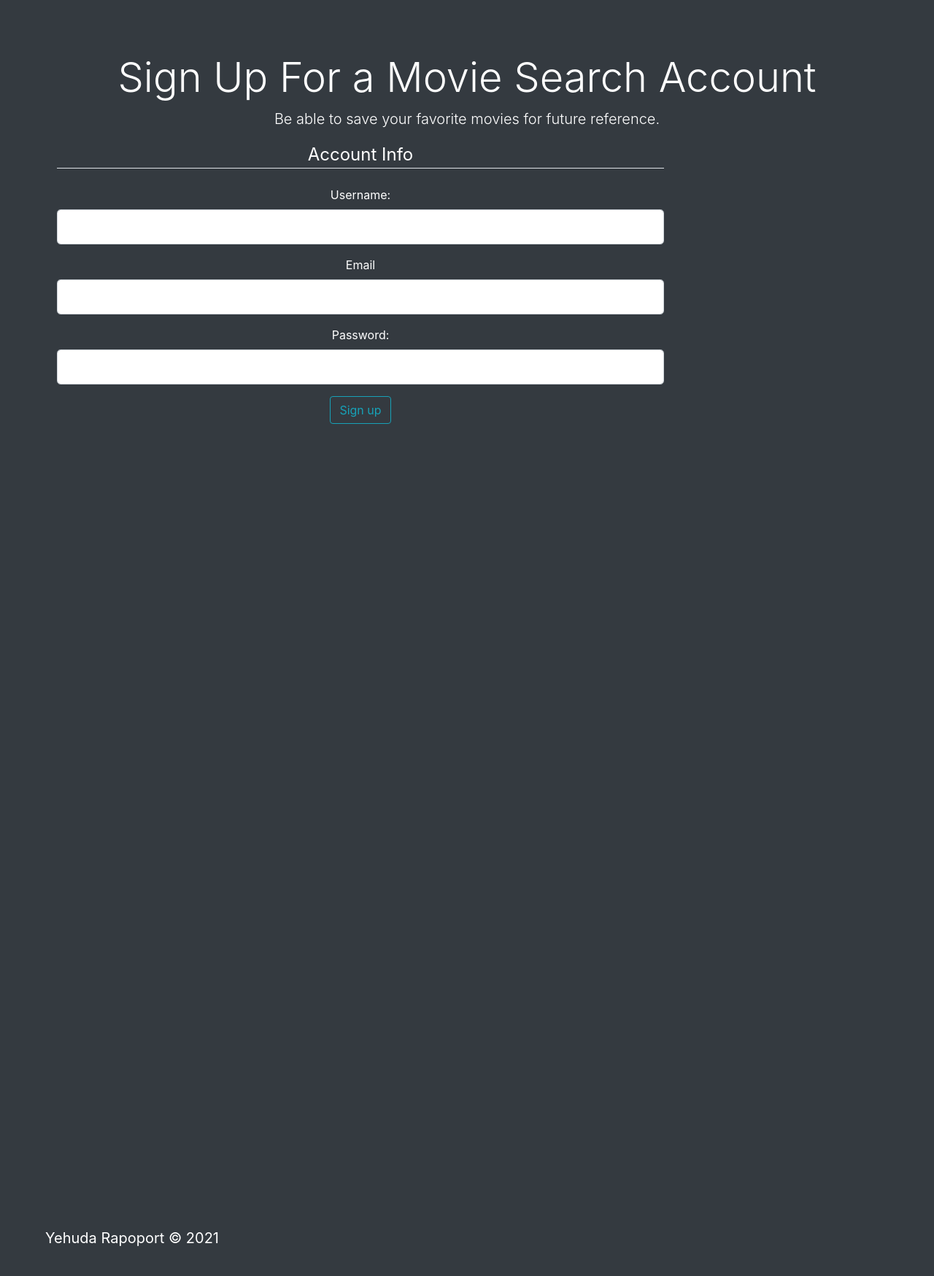
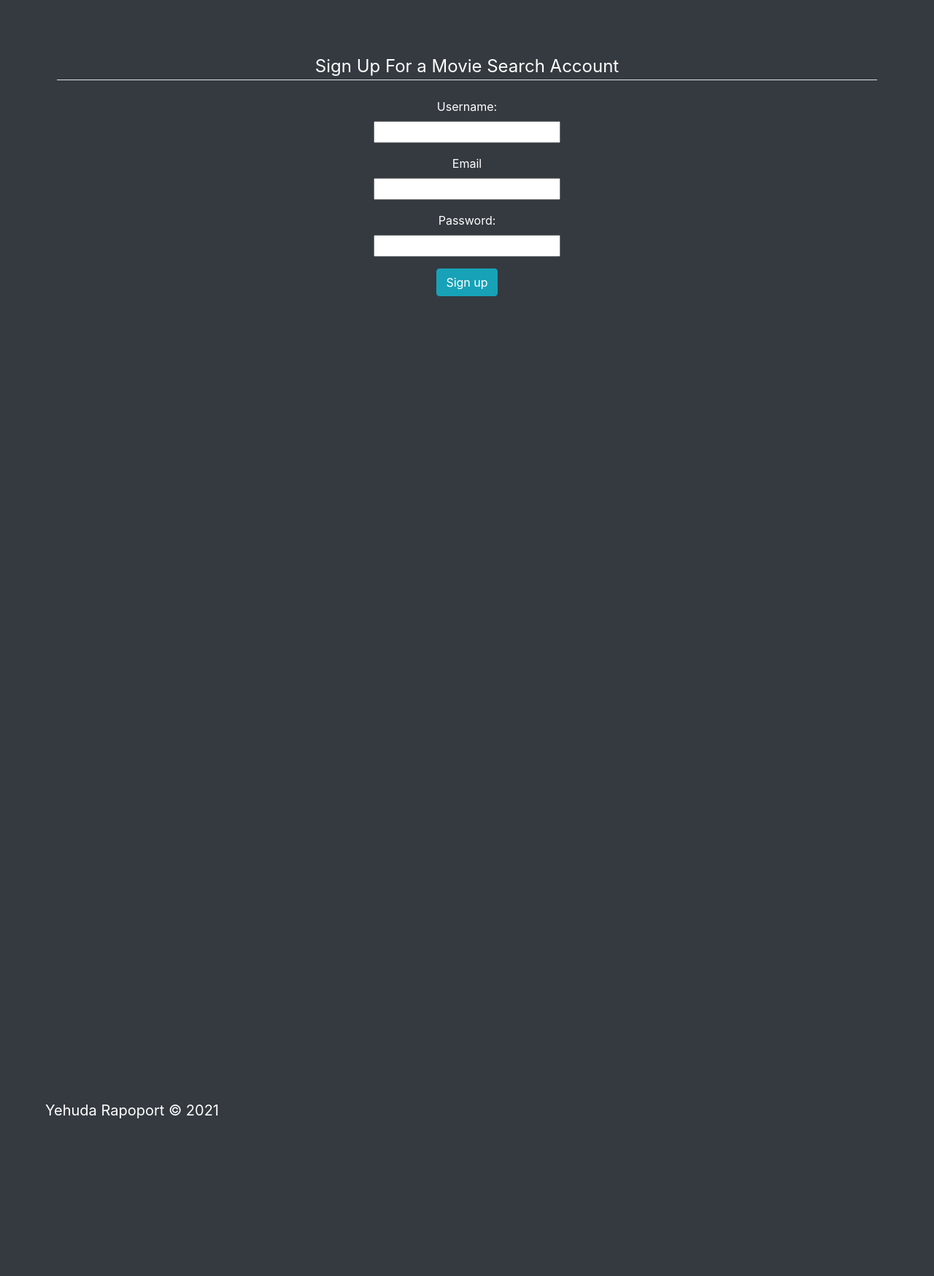
Before and after one commit to Yehuda1977/flaskmoviedb, a Flask app: page /sign-up in a window 1280 px wide. Shown: the part 56-1805 px from the top of the page at 73% size. After the commit the page ends 1589 px from the top, so only its background shows below. Run offline with Flask 2, Linux system fonts and the light colour scheme; some libraries are stand-ins or nearby versions.

Commit message:
fixed a few things

```diff
--- a/webapp/templates/home.html
+++ b/webapp/templates/home.html
@@ -6,15 +6,15 @@
 <div class="container-fluid bg-dark text-white">
     <div class="p-5 mx-auto" style="width: 100%; text-align: center;">
 
-        <h3 class="display-4 d-none d-lg-block">Welcome to Movie Search</h3>
+        <h3 class="display-4 d-lg-block">Welcome to Movie Search</h3>
         <hr class="my-4" />
         <div class="container">
             <div class="container my-4">
-                <button class="btn btn-outline-success"><a style="text-decoration: none; color: white" href="{{url_for('movie_search')}}">Search for Movies</a></button>
+                <button class="btn btn-info"><a style="text-decoration: none; color: white" href="{{url_for('movie_search')}}">Search for Movies</a></button>
               </div>
         {% if current_user.is_authenticated %}
           <div class="container my-4">
-            <button class="btn btn-outline-success"><a style="text-decoration: none; color: white" href="{{url_for('profile_page', user_id=current_user.id)}}">Your Favorites</a></button>
+            <button class="btn btn-info"><a style="text-decoration: none; color: white" href="{{url_for('profile_page', user_id=current_user.id)}}">Your Favorites</a></button>
           </div>
         {% endif %}
         </div>
--- a/webapp/templates/movie_search.html
+++ b/webapp/templates/movie_search.html
@@ -5,7 +5,6 @@
     <div class="p-5 mx-auto" style="width: 100%; text-align: center;">
 
     <!-- <h3 class="display-4">Welcome to Movie Search</h3> -->
-        <p class="lead">Enter in any word and find all the movies that contain that word.</p>
 
     <form class="d-flex" id="search-form" method="POST" action="" novalidate>
         {{ form.hidden_tag() }}
@@ -16,9 +15,10 @@
 
           <div class="container my-4">
 
+            <legend class="border-bottom mb-4">Enter in a search term to find a movie.</legend>
 
                 <p>{{ form.query() }}</p>
-                <p>{{ form.submit() }}</p>
+                <p>{{ form.submit(class="btn btn-info") }}</p>
 
 
 
--- a/webapp/templates/signup.html
+++ b/webapp/templates/signup.html
@@ -3,15 +3,16 @@
 {% block content %}
 {% if not current_user.is_authenticated %}
 <div class="container-fluid bg-dark text-white">
-    <div class="p-5 mx-auto" style="width: 100%; text-align: center;">
+    <div class="p-5 mx-auto" style="width: 100%; text-align: center; margin-bottom: 1000px;">
 
-    <h3 class="display-4">Sign Up For a Movie Search Account</h3>
-        <p class="lead">Be able to save your favorite movies for future reference.</p>
+        <div class="row">
+            <div class="col">
+
         <form method="POST" action="" enctype="multipart/form-data">
             {{ form.hidden_tag() }}
-            <fieldset class="form-group" style="width: 65vw">
-                <legend class="border-bottom mb-4">Account Info</legend>
-                <div class="form-group">
+            <fieldset class="form-group">
+                <legend class="border-bottom mb-4">Sign Up For a Movie Search Account</legend>
+                <div class="container ">
                     {{ form.username.label(class="form-control-label") }}
 
                     {% if form.username.errors %}
@@ -22,10 +23,10 @@
                             {% endfor %}
                         </div>
                     {% else %}
-                        {{ form.username(class="form-control form-control-lg") }}
+                        <p>{{ form.username() }}</p>
                     {% endif %}
                 </div>
-                <div class="form-group">
+                <div class="container my-3">
                     {{ form.email.label(class="form-control-label") }}
                     {% if form.email.errors %}
                         {{ form.email(class="form-control form-control-lg is-invalid") }}
@@ -35,13 +36,13 @@
                             {% endfor %}
                         </div>
                     {% else %}
-                        {{ form.email(class="form-control form-control-lg") }}
+                       <p> {{ form.email() }}</p>
                     {% endif %}
                 </div>
 
 
 
-                <div class="form-group">
+                <div class="container my-3">
                     {{ form.password.label(class="form-control-label") }}
                     {% if form.password.errors %}
                         {{ form.password(class="form-control form-control-lg is-invalid") }}
@@ -51,16 +52,18 @@
                             {% endfor %}
                         </div>
                     {% else %}
-                        {{ form.password(class="form-control form-control-lg") }}
+                        <p>{{ form.password() }}</p>
                     {% endif %}
                 </div>
 
-                <div class="form-group">
-                    {{ form.submit(class="btn btn-outline-info") }}
+                <div class="container my-3">
+                    {{ form.submit(class="btn btn-info") }}
                 </div>
             </fieldset>
         </form>
         </div>
+    </div>
+</div>
     <!-- <form class="d-flex" id="search-form" method="POST" action="">
 
         {{ form.hidden_tag() }}
@@ -80,21 +83,21 @@
         {{ form.submit() }}
     </div>
     </form> -->
-    <div class="container-fluid bg-dark text-white" style="height: 1000px;">
-    </div>
+
 {% endif %}
+
 {% if current_user.is_authenticated %}
-<div class="p-5 mx-auto" style="width: 100%; text-align: center;">
+<div class="p-5 mx-auto" style="width: 100%; text-align: center; margin-bottom: 1000px">
     <h3 class="display-4">Welcome {{ current_user.name }}</h3>
     <div class="container my-4">
-        <button class="btn btn-outline-success"><a style="text-decoration: none; color: white" href="{{url_for('movie_search')}}">Click Here to Search for Movies</a></button>
+        <button class="btn btn-info"><a style="text-decoration: none; color: white" href="{{url_for('movie_search')}}">Click Here to Search for Movies</a></button>
     </div>
     <div class="container my-4">
-        <button class="btn btn-outline-success"><a style="text-decoration: none; color: white" href="{{url_for('profile_page', user_id=current_user.id)}}">Click Here to See a List of Your Favorite Movies</a></button>
-      </div>
+        <button class="btn btn-info"><a style="text-decoration: none; color: white" href="{{url_for('profile_page', user_id=current_user.id)}}">Click Here to See a List of Your Favorite Movies</a></button>
+    </div>
 </div>
-<div class="container-fluid bg-dark text-white" style="height: 1000px;">
-</div>
+
+
 {% endif %}
 
 {% endblock %}
```
Also changed, not shown: webapp/templates/signin.html (+21 -17 lines), webapp/app.db, webapp/static/profile_pics/1cae590c41eccc62.jpg (added).
